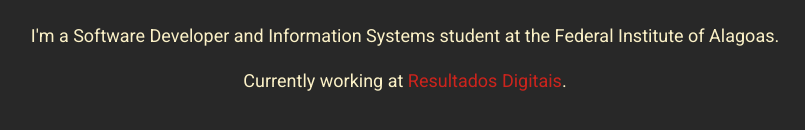
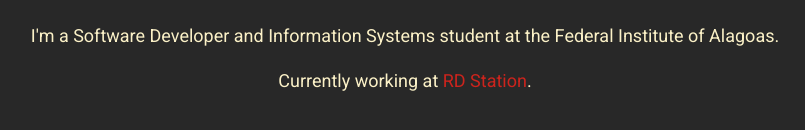
Before and after one commit to andersonfernandes/andersonfernandes.github.io, a plain HTML site: page index.html in a window 1280 px wide. Shown: the part 360-490 px from the top of the page, without its empty margins (235-1040 px from the left). Drawn offline with Linux system fonts and the light colour scheme.

Commit message:
Update company field

```diff
--- a/index.html
+++ b/index.html
@@ -18,7 +18,7 @@
 
     <div class="about">
       <p>I'm a Software Developer and Information Systems student at the Federal Institute of Alagoas.</p>
-      <p>Currently working at <a href="https://resultadosdigitais.com.br/" target="_BLANK">Resultados Digitais</a>.</p>
+      <p>Currently working at <a href="https://www.rdstation.com/" target="_BLANK">RD Station</a>.</p>
     </div>
 
     <div class="social">
```
